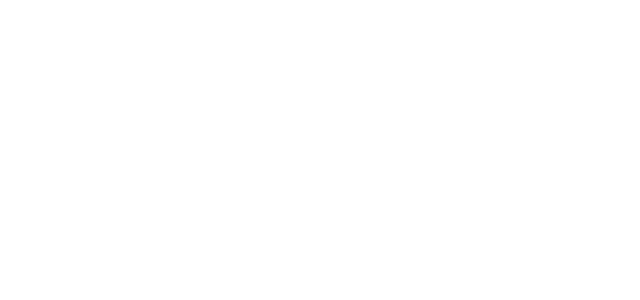
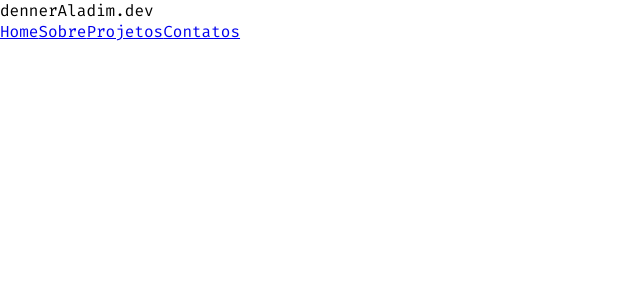
Before and after one commit to denneraladim/Portfolio, a React (Vite) app: page / in a window 1280 px wide. Shown: the top 300 px of the page, without its empty margins (0-640 px from the left). Built offline with nearby package versions, Linux system fonts and the light colour scheme.

Commit message:
Componente Header Criado

```diff
--- a/index.html
+++ b/index.html
@@ -1,16 +1,15 @@
 <!doctype html>
-<html lang="en">
+<html lang="pt-br">
 
 <head>
   <meta charset="UTF-8" />
-  <link rel="icon" type="image/svg+xml" href="/vite.svg" />
   <meta name="viewport" content="width=device-width, initial-scale=1.0" />
 
   <link rel="preconnect" href="https://fonts.googleapis.com">
   <link rel="preconnect" href="https://fonts.gstatic.com" crossorigin>
   <link href="https://fonts.googleapis.com/css2?family=Fira+Code:wght@300..700&display=swap" rel="stylesheet">
 
-  <title>Vite + React</title>
+  <title>Portfolio</title>
 </head>
 
 <body>
--- a/src/App.jsx
+++ b/src/App.jsx
@@ -1,9 +1,10 @@
 import './App.css'
+import { Header } from './Components/Header'
 
 function App() {
     return (
     <>
-
+      <Header />
     </>
   )
 }
--- /dev/null
+++ b/src/Components/Header/index.jsx
@@ -0,0 +1,15 @@
+import styles from './Header.module.css'
+
+export const Header = () => {
+    return (
+        <header className={styles.header}>
+            <span>dennerAladim.dev</span>
+            <nav>
+                <a href="#">Home</a>
+                <a href="#">Sobre</a>
+                <a href="#">Projetos</a>
+                <a href="#">Contatos</a>
+            </nav>
+        </header>
+    )
+}
```
Also changed, not shown: src/Components/Header/Header.module.css (added), 1 other file (tests, documents, lock files or other folders).
